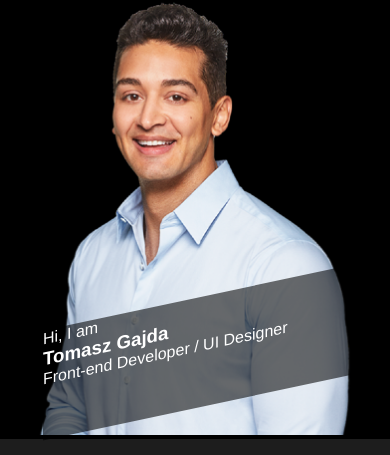
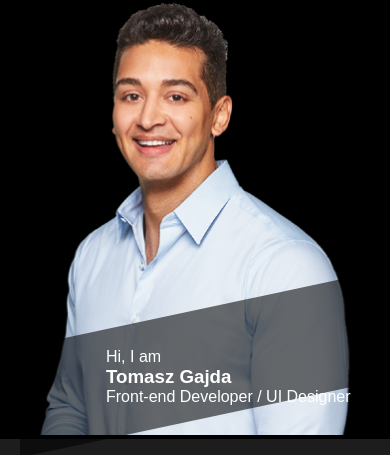
Before and after one commit to Bilal439/portflio, a plain HTML site: page index.html in a window 390 px wide. Shown: the part 57-512 px from the top of the page. Drawn offline with Linux system fonts and the light colour scheme.

Commit message:
position

```diff
--- a/portflio.css
+++ b/portflio.css
@@ -370,14 +370,21 @@ body {
 
 .sub-mb-bc {
     position: absolute;
-    top: 65%;
-    left: 10%;
+    top: 70%;
+    left: 4%;
     margin: 4px;
     color: #fff;
     background-color: #0000008F;
     transform: skew(0deg, -12deg);
-    width: 100%;
+    width: 88%;
     height: 25%;
+}
+
+.sub-mb-bc-in {
+    transform: skew(0deg, 12deg);
+    position: relative;
+    top: 50%;
+    left: 25%;
 }
 
 .flex-mb {
@@ -543,6 +550,10 @@ body {
         margin: 0;
     }
 
+    .c {
+        margin: 0;
+    }
+
     .lng {
         margin-left: 0;
         text-align: center;
@@ -574,7 +585,7 @@ body {
         width: 100%;
     }
 
-     .star-3c {
+    .star-3c {
         display: none;
     }
 }
```
